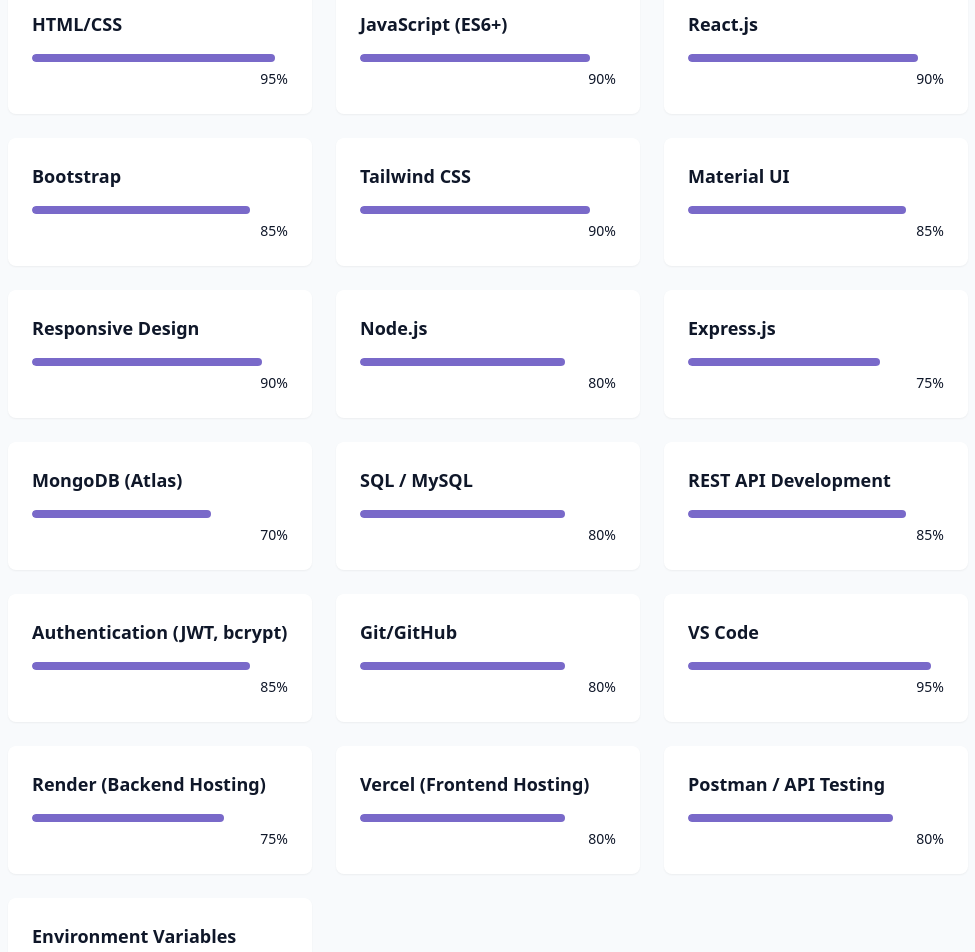
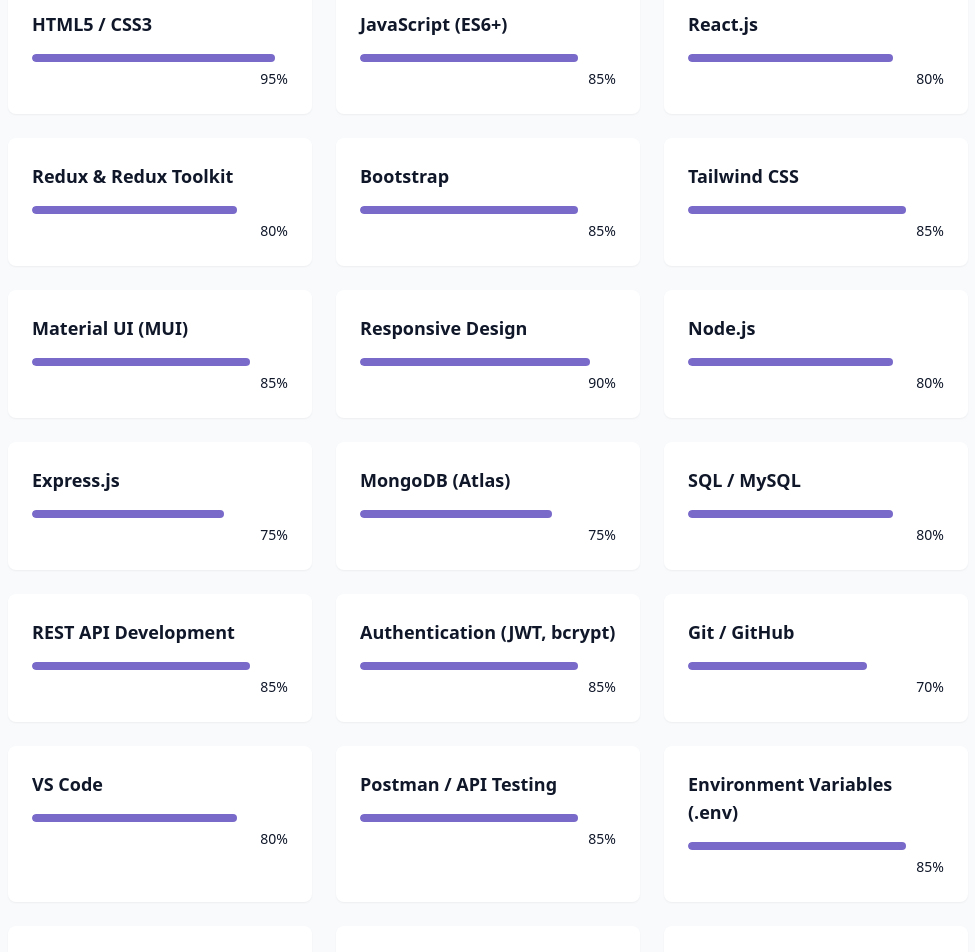
Before and after one commit to ShyamsundarK18/react-tailwindcss-portfolio, a React (Vite) app: page / in a window 1280 px wide. Shown: the part 1960-2912 px from the top of the page, without its empty margins (152-1127 px from the left). Built offline with nearby package versions, Linux system fonts and the light colour scheme.

Commit message:
first commit

```diff
--- a/src/components/SkillsSection.jsx
+++ b/src/components/SkillsSection.jsx
@@ -3,29 +3,32 @@
 
 const skills = [
   // Frontend
-  { name: "HTML/CSS", level: 95, category: "frontend" },
-  { name: "JavaScript (ES6+)", level: 90, category: "frontend" },
-  { name: "React.js", level: 90, category: "frontend" },
+  { name: "HTML5 / CSS3", level: 95, category: "frontend" },
+  { name: "JavaScript (ES6+)", level: 85, category: "frontend" },
+  { name: "React.js", level: 80, category: "frontend" },
+  { name: "Redux & Redux Toolkit", level: 80, category: "frontend" },
   { name: "Bootstrap", level: 85, category: "frontend" },
-  { name: "Tailwind CSS", level: 90, category: "frontend" },
-  { name: "Material UI", level: 85, category: "frontend" },
+  { name: "Tailwind CSS", level: 85, category: "frontend" },
+  { name: "Material UI (MUI)", level: 85, category: "frontend" },
   { name: "Responsive Design", level: 90, category: "frontend" },
 
   // Backend
   { name: "Node.js", level: 80, category: "backend" },
   { name: "Express.js", level: 75, category: "backend" },
-  { name: "MongoDB (Atlas)", level: 70, category: "backend" },
+  { name: "MongoDB (Atlas)", level: 75, category: "backend" },
   { name: "SQL / MySQL", level: 80, category: "backend" },
   { name: "REST API Development", level: 85, category: "backend" },
   { name: "Authentication (JWT, bcrypt)", level: 85, category: "backend" },
 
   // Tools & Deployment
-  { name: "Git/GitHub", level: 80, category: "tools" },
-  { name: "VS Code", level: 95, category: "tools" },
-  { name: "Render (Backend Hosting)", level: 75, category: "tools" },
+  { name: "Git / GitHub", level: 70, category: "tools" },
+  { name: "VS Code", level: 80, category: "tools" },
+  { name: "Postman / API Testing", level: 85, category: "tools" },
+  { name: "Environment Variables (.env)", level: 85, category: "tools" },
+  { name: "Render (Backend Hosting)", level: 80, category: "tools" },
   { name: "Vercel (Frontend Hosting)", level: 80, category: "tools" },
-  { name: "Postman / API Testing", level: 80, category: "tools" },
-  { name: "Environment Variables (.env)", level: 85, category: "tools" },
+  { name: "Cloudinary (Image Hosting)", level: 75, category: "tools" },
+  { name: "Mapbox (Maps API)", level: 70, category: "tools" },
 ];
 
 const categories = ["all", "frontend", "backend", "tools"];
```
